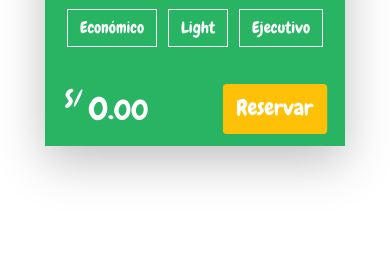
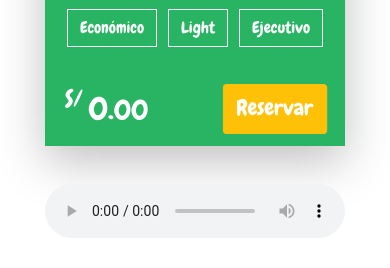
Before and after one commit to RodNalCY/ya-vuelta-su-comida, a PHP site: page / in a window 390 px wide. Shown: the part 576-844 px from the top of the page. Run offline with PHP 8.4, Linux system fonts and the light colour scheme.

Commit message:
Audio añadido

```diff
--- a/css/style-general.css
+++ b/css/style-general.css
@@ -215,11 +215,24 @@ ol, ul {
     font-weight: 200;
 }
 
+.audio-content{
+    justify-content: center;
+    position: absolute;
+    top: 20%;
+    box-shadow: 50px 5px 105px 0px rgb(0 0 0 / 25%);
+    overflow: hidden;
+    border-radius: 20px;
+}
+.audio-properties{
+    width: 600px;
+ }
+
 /* Extra small devices (phones, 600px and down) */
 @media only screen and (max-width: 600px) {
     .card-invite .imgBox {
         position: absolute;
         display: inline-block;
+        margin-right:auto
         /* margin-top: 100px; */
     }
 
@@ -261,6 +274,20 @@ ol, ul {
         font-size: 1.4em;
     }
 
+    .audio-content{
+        justify-content: center;
+        position: absolute;
+        top: 90%;
+        box-shadow: none;
+        overflow: hidden;
+        border-radius: 20px;
+    }
+
+    .audio-properties{
+        width: 300px;
+     }
+
+
 }
 
 /* Small devices (portrait tablets and large phones, 600px and up) */
--- a/index.html
+++ b/index.html
@@ -20,6 +20,13 @@
 
   </head>
   <body>
+
+    <div class="audio-content">
+      <audio controls autoplay class="audio-properties">
+        <source src="audio/musica-selva.mp3" type="audio/mpeg">
+        Tu navegador no es compatible con el audio.
+      </audio>
+    </div>
 
     <div class="card-invite">
         <div class="imgBox">
```
Also changed, not shown: 1 other file.
